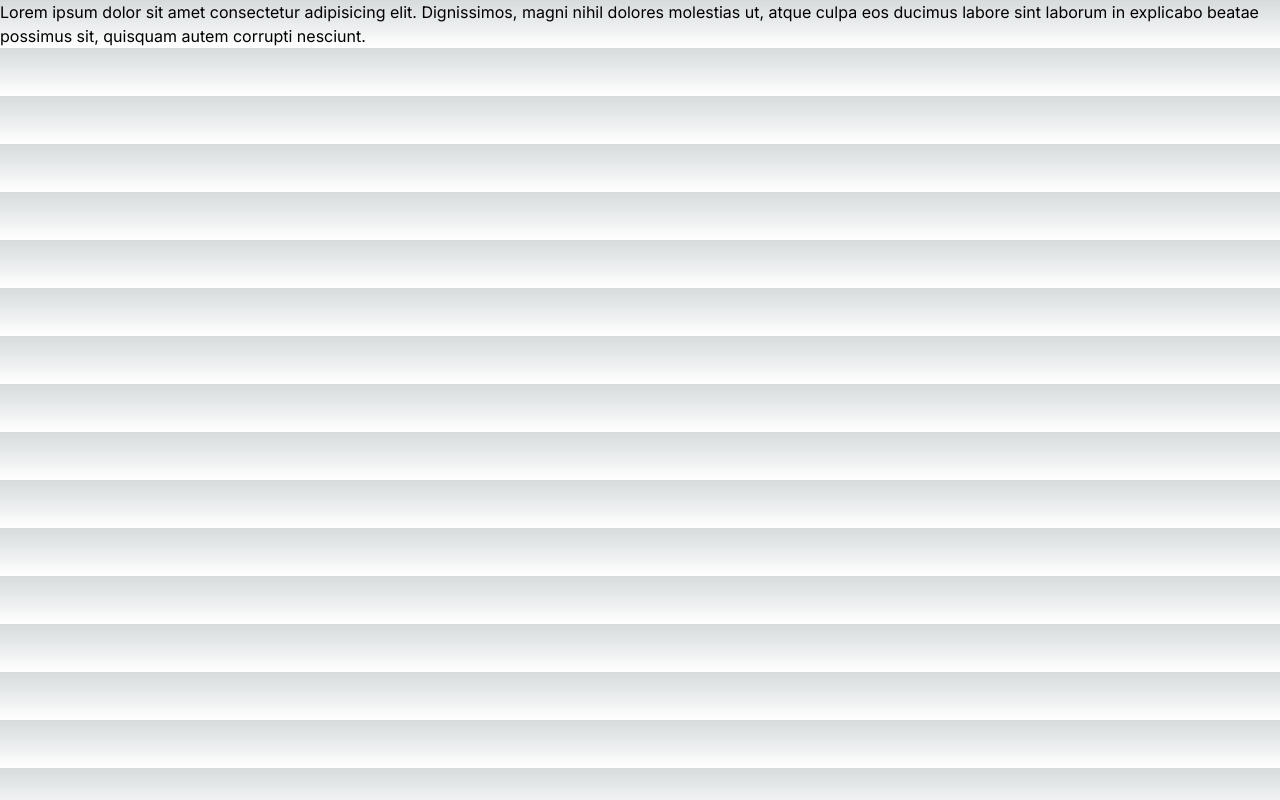
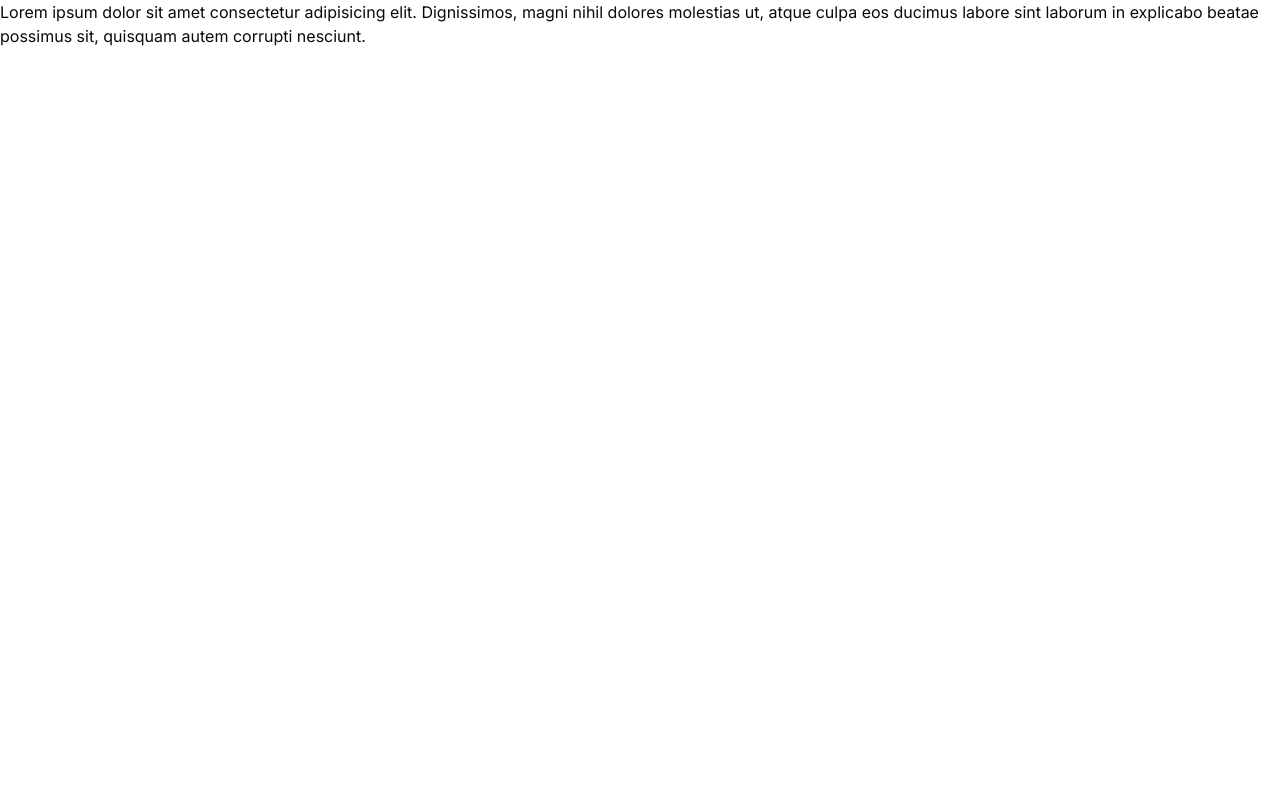
Before and after one commit to jishan1019/mini-mart, a Next.js app: page / in a window 1280 px wide. Built offline with nearby package versions, Linux system fonts and the light colour scheme.

Commit message:
shadcn add on project

```diff
--- a/src/app/globals.css
+++ b/src/app/globals.css
@@ -2,26 +2,108 @@
 @tailwind components;
 @tailwind utilities;
 
-:root {
-  --foreground-rgb: 0, 0, 0;
-  --background-start-rgb: 214, 219, 220;
-  --background-end-rgb: 255, 255, 255;
+@layer base {
+  :root {
+    --background: 0 0% 100%;
+    --foreground: 20 14.3% 4.1%;
+
+    --card: 0 0% 100%;
+    --card-foreground: 20 14.3% 4.1%;
+
+    --popover: 0 0% 100%;
+    --popover-foreground: 20 14.3% 4.1%;
+
+    --primary: 24.6 95% 53.1%;
+    --primary-foreground: 60 9.1% 97.8%;
+
+    --secondary: 60 4.8% 95.9%;
+    --secondary-foreground: 24 9.8% 10%;
+
+    --muted: 60 4.8% 95.9%;
+    --muted-foreground: 25 5.3% 44.7%;
+
+    --accent: 60 4.8% 95.9%;
+    --accent-foreground: 24 9.8% 10%;
+
+    --destructive: 0 84.2% 60.2%;
+    --destructive-foreground: 60 9.1% 97.8%;
+
+    --border: 20 5.9% 90%;
+    --input: 20 5.9% 90%;
+    --ring: 24.6 95% 53.1%;
+    --radius: 0.5rem;
+  }
+
+  .dark {
+    --background: 20 14.3% 4.1%;
+    --foreground: 60 9.1% 97.8%;
+
+    --card: 20 14.3% 4.1%;
+    --card-foreground: 60 9.1% 97.8%;
+
+    --popover: 20 14.3% 4.1%;
+    --popover-foreground: 60 9.1% 97.8%;
+
+    --primary: 20.5 90.2% 48.2%;
+    --primary-foreground: 60 9.1% 97.8%;
+
+    --secondary: 12 6.5% 15.1%;
+    --secondary-foreground: 60 9.1% 97.8%;
+
+    --muted: 12 6.5% 15.1%;
+    --muted-foreground: 24 5.4% 63.9%;
+
+    --accent: 12 6.5% 15.1%;
+    --accent-foreground: 60 9.1% 97.8%;
+
+    --destructive: 0 72.2% 50.6%;
+    --destructive-foreground: 60 9.1% 97.8%;
+
+    --border: 12 6.5% 15.1%;
+    --input: 12 6.5% 15.1%;
+    --ring: 20.5 90.2% 48.2%;
+  }
 }
 
-@media (prefers-color-scheme: dark) {
-  :root {
-    --foreground-rgb: 255, 255, 255;
-    --background-start-rgb: 0, 0, 0;
-    --background-end-rgb: 0, 0, 0;
+@layer base {
+  * {
+    @apply border-border;
+  }
+  body {
+    @apply bg-background text-foreground;
   }
 }
 
 body {
-  color: rgb(var(--foreground-rgb));
-  background: linear-gradient(
-      to bottom,
-      transparent,
-      rgb(var(--background-end-rgb))
-    )
-    rgb(var(--background-start-rgb));
+  overflow-x: hidden !important;
 }
+
+input::-webkit-outer-spin-button,
+input::-webkit-inner-spin-button {
+  -webkit-appearance: none;
+  margin: 0;
+}
+
+input[type="number"] {
+  -moz-appearance: textfield;
+}
+
+/* Reset Scrollbar */
+::-webkit-scrollbar {
+  @apply w-[0.3rem] bg-[#fff] rounded-[0.6rem];
+}
+::-webkit-scrollbar-thumb {
+  @apply bg-[#6d6c6c] rounded-[0.6rem] hover:bg-[#313131] duration-500;
+}
+
+#nprogress .bar {
+  @apply !bg-primary;
+}
+
+#nprogress .spinner-icon {
+  @apply !border-t-primary !border-l-primary;
+}
+
+#nprogress .peg {
+  box-shadow: 0 0 10px hsla(var(--primary)), 0 0 5px hsla(var(--primary)) !important;
+}
--- a/src/app/layout.tsx
+++ b/src/app/layout.tsx
@@ -5,8 +5,14 @@ import { getBaseURL } from "@/utils";
 import { Config } from "@/config";
 import NextTopLoader from "nextjs-toploader";
 import { Toaster } from "react-hot-toast";
+import { Inter as FontSans } from "next/font/google";
+import { cn } from "@/lib/utils";
+import { ThemeProvider } from "@/components/theme-provider";
 
-const inter = Inter({ subsets: ["latin"] });
+const fontSans = FontSans({
+  subsets: ["latin"],
+  variable: "--font-sans",
+});
 
 export async function generateMetadata(): Promise<Metadata> {
   const BASE_URL = await getBaseURL();
@@ -54,10 +60,22 @@ export default function RootLayout({
 }) {
   return (
     <html lang="en">
-      <body className={inter.className}>
-        <main>{children}</main>
-        <NextTopLoader />
-        <Toaster />
+      <body
+        className={cn(
+          "min-h-screen bg-background font-sans antialiased",
+          fontSans.variable
+        )}
+      >
+        <ThemeProvider
+          attribute="class"
+          defaultTheme="light"
+          enableSystem
+          disableTransitionOnChange
+        >
+          <main>{children}</main>
+          <NextTopLoader />
+          <Toaster />
+        </ThemeProvider>
       </body>
     </html>
   );
--- a/src/components/not-found.tsx
+++ b/src/components/not-found.tsx
@@ -3,6 +3,7 @@
 import { Hi2Icons, Images } from "@/constant";
 import Image from "next/image";
 import Link from "next/link";
+import { buttonVariants } from "./ui/button";
 
 export default function NotFound() {
   return (
@@ -23,12 +24,10 @@ export default function NotFound() {
         </p>
         <Link
           href="/"
-          className="py-2 px-6 text-black"
-
-          //   className={buttonVariants({
-          //     size: "sm",
-          //     className: "mt-5 text-xs flex items-center gap-2",
-          //   })}
+          className={buttonVariants({
+            size: "sm",
+            className: "mt-5 text-xs flex items-center gap-2",
+          })}
         >
           <Hi2Icons.HiOutlineArrowLongLeft />
           Go home
--- /dev/null
+++ b/src/components/theme-provider.tsx
@@ -0,0 +1,8 @@
+"use client";
+
+import { ThemeProvider as NextThemesProvider } from "next-themes";
+import { type ThemeProviderProps } from "next-themes/dist/types";
+
+export function ThemeProvider({ children, ...props }: ThemeProviderProps) {
+  return <NextThemesProvider {...props}>{children}</NextThemesProvider>;
+}
--- /dev/null
+++ b/src/components/ui/button.tsx
@@ -0,0 +1,57 @@
+import * as React from "react"
+import { Slot } from "@radix-ui/react-slot"
+import { cva, type VariantProps } from "class-variance-authority"
+
+import { cn } from "@/lib/utils"
+
+const buttonVariants = cva(
+  "inline-flex items-center justify-center whitespace-nowrap rounded-md text-sm font-medium transition-colors focus-visible:outline-none focus-visible:ring-1 focus-visible:ring-ring disabled:pointer-events-none disabled:opacity-50",
+  {
+    variants: {
+      variant: {
+        default:
+          "bg-primary text-primary-foreground shadow hover:bg-primary/90",
+        destructive:
+          "bg-destructive text-destructive-foreground shadow-sm hover:bg-destructive/90",
+        outline:
+          "border border-input bg-background shadow-sm hover:bg-accent hover:text-accent-foreground",
+        secondary:
+          "bg-secondary text-secondary-foreground shadow-sm hover:bg-secondary/80",
+        ghost: "hover:bg-accent hover:text-accent-foreground",
+        link: "text-primary underline-offset-4 hover:underline",
+      },
+      size: {
+        default: "h-9 px-4 py-2",
+        sm: "h-8 rounded-md px-3 text-xs",
+        lg: "h-10 rounded-md px-8",
+        icon: "h-9 w-9",
+      },
+    },
+    defaultVariants: {
+      variant: "default",
+      size: "default",
+    },
+  }
+)
+
+export interface ButtonProps
+  extends React.ButtonHTMLAttributes<HTMLButtonElement>,
+    VariantProps<typeof buttonVariants> {
+  asChild?: boolean
+}
+
+const Button = React.forwardRef<HTMLButtonElement, ButtonProps>(
+  ({ className, variant, size, asChild = false, ...props }, ref) => {
+    const Comp = asChild ? Slot : "button"
+    return (
+      <Comp
+        className={cn(buttonVariants({ variant, size, className }))}
+        ref={ref}
+        {...props}
+      />
+    )
+  }
+)
+Button.displayName = "Button"
+
+export { Button, buttonVariants }
--- /dev/null
+++ b/src/lib/utils.ts
@@ -0,0 +1,6 @@
+import { type ClassValue, clsx } from "clsx"
+import { twMerge } from "tailwind-merge"
+
+export function cn(...inputs: ClassValue[]) {
+  return twMerge(clsx(inputs))
+}
--- a/tailwind.config.ts
+++ b/tailwind.config.ts
@@ -1,20 +1,84 @@
-import type { Config } from 'tailwindcss'
+import type { Config } from "tailwindcss";
+import { fontFamily } from "tailwindcss/defaultTheme";
 
-const config: Config = {
+const config = {
+  darkMode: ["class"],
   content: [
-    './src/pages/**/*.{js,ts,jsx,tsx,mdx}',
-    './src/components/**/*.{js,ts,jsx,tsx,mdx}',
-    './src/app/**/*.{js,ts,jsx,tsx,mdx}',
+    "./pages/**/*.{ts,tsx}",
+    "./components/**/*.{ts,tsx}",
+    "./app/**/*.{ts,tsx}",
+    "./src/**/*.{ts,tsx}",
   ],
+  prefix: "",
   theme: {
+    container: {
+      center: true,
+      padding: "2rem",
+      screens: {
+        "2xl": "1400px",
+      },
+    },
     extend: {
-      backgroundImage: {
-        'gradient-radial': 'radial-gradient(var(--tw-gradient-stops))',
-        'gradient-conic':
-          'conic-gradient(from 180deg at 50% 50%, var(--tw-gradient-stops))',
+      fontFamily: {
+        sans: ["var(--font-sans)", ...fontFamily.sans],
+      },
+      colors: {
+        border: "hsl(var(--border))",
+        input: "hsl(var(--input))",
+        ring: "hsl(var(--ring))",
+        background: "hsl(var(--background))",
+        foreground: "hsl(var(--foreground))",
+        primary: {
+          DEFAULT: "hsl(var(--primary))",
+          foreground: "hsl(var(--primary-foreground))",
+        },
+        secondary: {
+          DEFAULT: "hsl(var(--secondary))",
+          foreground: "hsl(var(--secondary-foreground))",
+        },
+        destructive: {
+          DEFAULT: "hsl(var(--destructive))",
+          foreground: "hsl(var(--destructive-foreground))",
+        },
+        muted: {
+          DEFAULT: "hsl(var(--muted))",
+          foreground: "hsl(var(--muted-foreground))",
+        },
+        accent: {
+          DEFAULT: "hsl(var(--accent))",
+          foreground: "hsl(var(--accent-foreground))",
+        },
+        popover: {
+          DEFAULT: "hsl(var(--popover))",
+          foreground: "hsl(var(--popover-foreground))",
+        },
+        card: {
+          DEFAULT: "hsl(var(--card))",
+          foreground: "hsl(var(--card-foreground))",
+        },
+      },
+      borderRadius: {
+        lg: "var(--radius)",
+        md: "calc(var(--radius) - 2px)",
+        sm: "calc(var(--radius) - 4px)",
+      },
+      keyframes: {
+        "accordion-down": {
+          from: { height: "0" },
+          to: { height: "var(--radix-accordion-content-height)" },
+        },
+        "accordion-up": {
+          from: { height: "var(--radix-accordion-content-height)" },
+          to: { height: "0" },
+        },
+      },
+      animation: {
+        "accordion-down": "accordion-down 0.2s ease-out",
+        "accordion-up": "accordion-up 0.2s ease-out",
       },
     },
   },
-  plugins: [],
-}
-export default config
+  plugins: [require("tailwindcss-animate")],
+} satisfies Config;
+
+export default config;
```
Also changed, not shown: package.json (+8 -1 lines), components.json (added), 1 other file (tests, documents, lock files or other folders).
